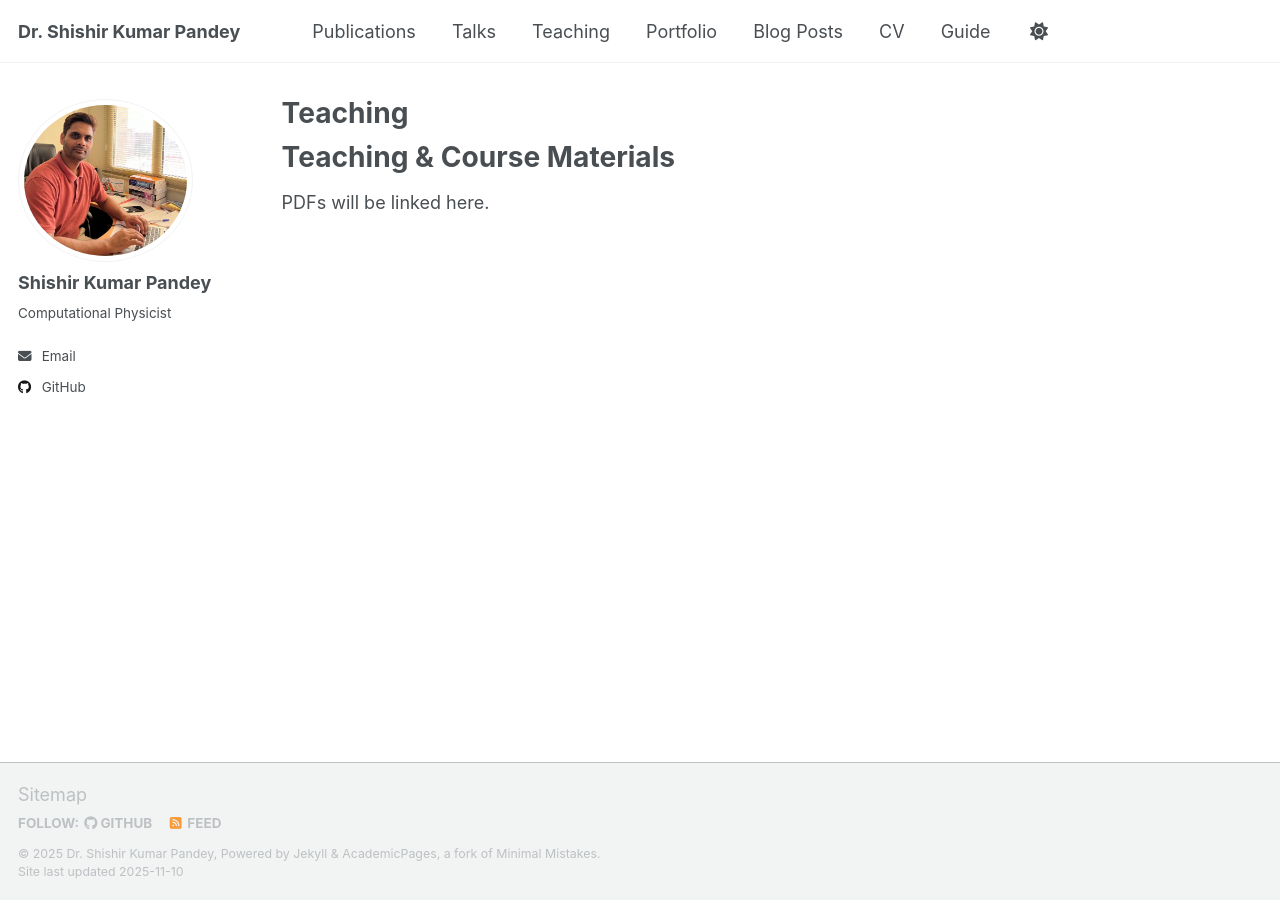
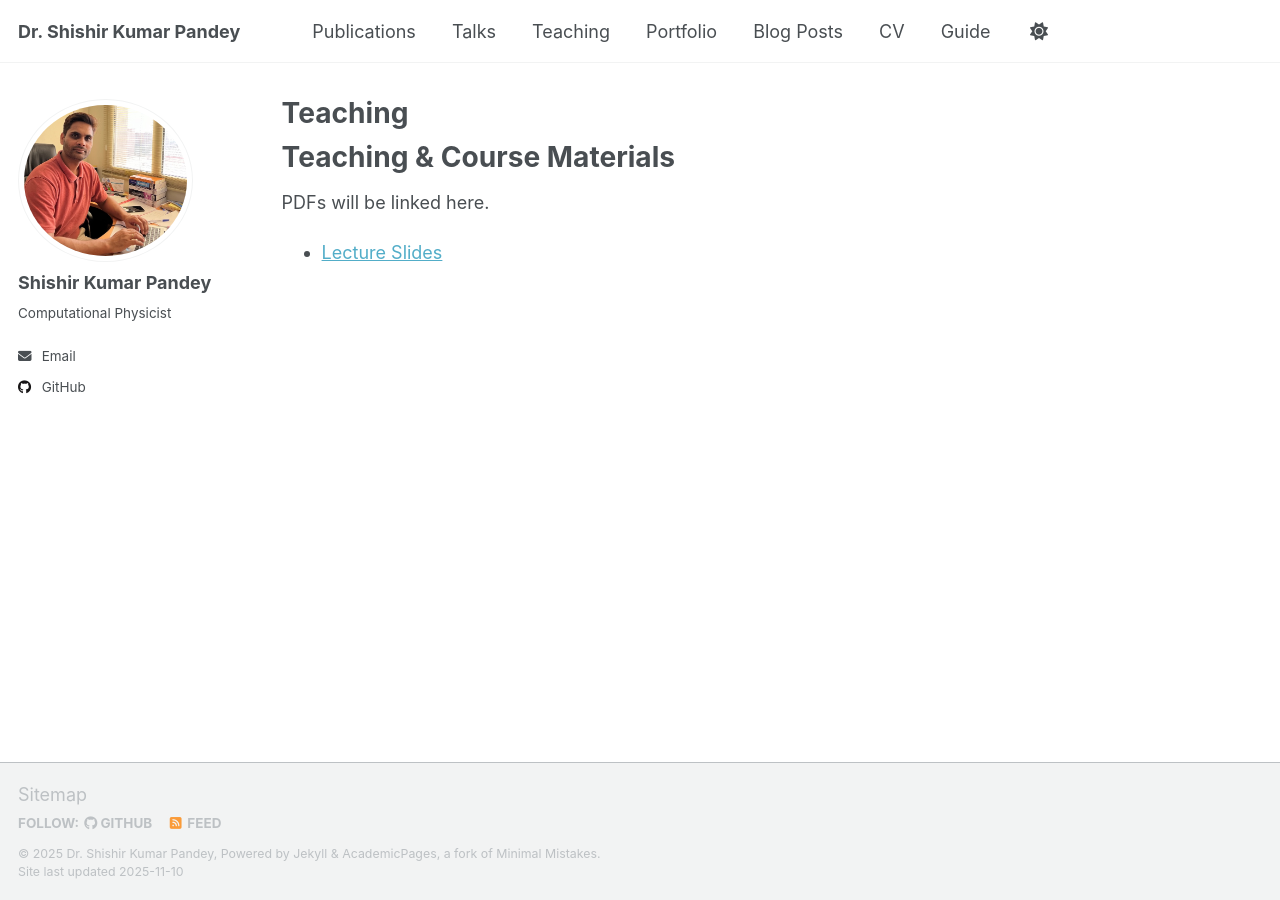
Before and after one commit to aroosh7/prof-website, a Jekyll site: the page built from _pages/teaching.md, in a window 1280 px wide. Built offline with Jekyll 4.4.1, drawn with Linux system fonts in a browser that asks for light colours; a script that is not in the unit is left out.

```diff
--- a/_pages/teaching.md
+++ b/_pages/teaching.md
@@ -6,3 +6,5 @@ permalink: /teaching/
 # Teaching & Course Materials
 
 PDFs will be linked here.
+
+- [Lecture Slides](/teaching/lecture-slides)
```
